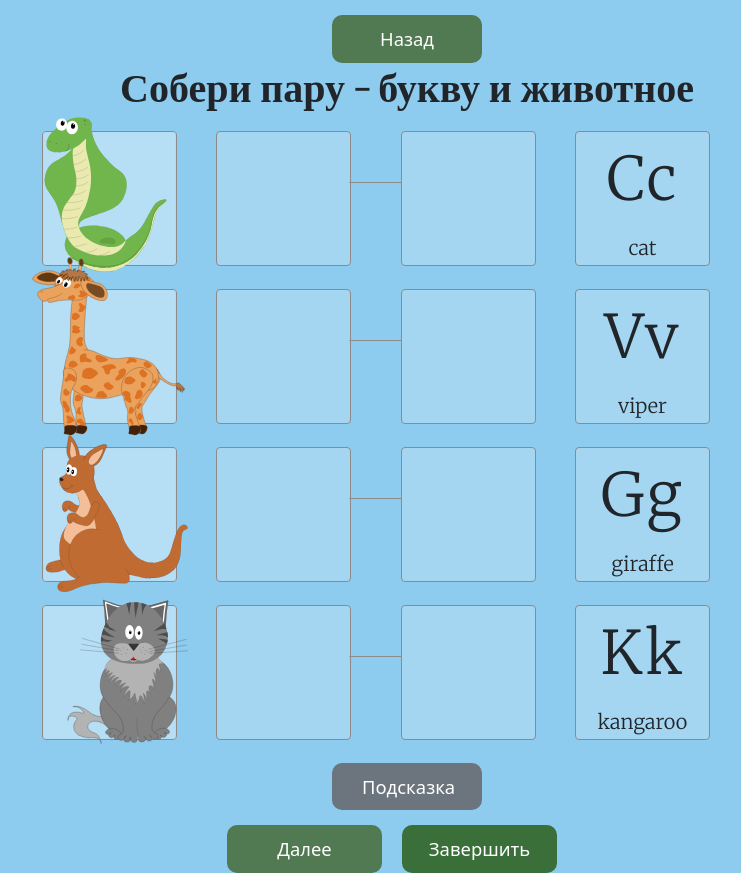
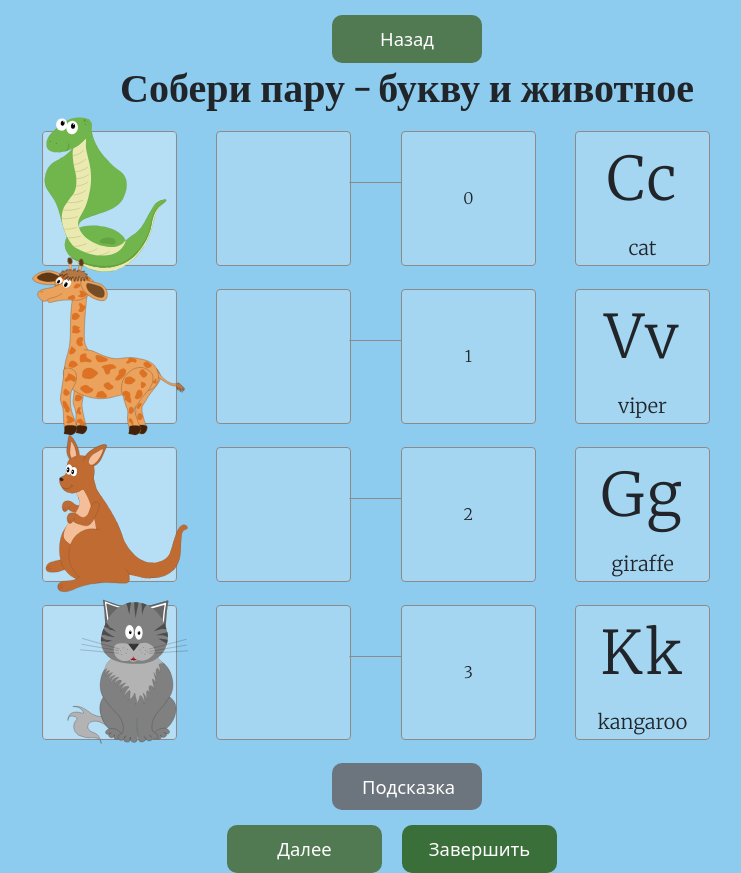
Before and after one commit to AnigalHub/DrawnSVGWithAnimation, a Vue app: page /collectCouple in a window 1280 px wide. Shown: the whole page, without its empty margins (263-1004 px from the left). Built offline with nearby package versions, Linux system fonts and the light colour scheme; a web font is replaced by a local one.

Commit message:
изменен onDrop

```diff
--- a/src/components/collectCouple.vue
+++ b/src/components/collectCouple.vue
@@ -3,7 +3,7 @@
         <router-link :to="{name: 'GameMenu'}" tag="button" class="back">Назад</router-link>
         <div id="content">
             <h1>Собери пару - букву и животное</h1>
-            <b-row v-for="(letter,index) in currentSvgs" :key="index" :id="index">
+            <b-row v-for="(letter,index) in currentSvgs" :key="index" :id="index" >
                 <b-col>
                     <div class="card" draggable @dragstart="startDrag($event,currentSvgs[index].letter,index)">
                         <div class="animal" >
@@ -12,17 +12,24 @@
                     </div>
                 </b-col>
                 <b-col>
-                    <div class="card" @dragover.prevent @dragenter.prevent @drop="onDrop($event, letterWords)">
-                        {{letterWords[index]}}</div>
+                    <div class="card" @dragover.prevent @dragenter.prevent @drop="onDrop($event, arraySvgs)">
+                        {{arraySvgs[index]}}</div>
                 </b-col>
                 <b-col>
                     <hr size=3.5px>
                 </b-col>
                 <b-col>
-                    <div class="card" @dragover.prevent @dragenter.prevent @drop="onDrop($event, letterWords)">{{letterWords[index]}}</div>
+                    <div class="card" @dragover.prevent @dragenter.prevent @drop="onDrop($event,arrayWords,index)">
+                        <div>
+                            {{index}}
+                        </div>
+                        <div>
+                            {{arrayWords[index]}}
+                        </div>
+                    </div>
                 </b-col>
                 <b-col>
-                    <div class="card"   draggable @dragstart="startDrag($event,lettersSvgs[index].letter,index)">
+                    <div class="card"  draggable @dragstart="startDrag($event,lettersSvgs[index])">
                         <div class="letters"> {{lettersSvgs[index].letter}}</div>
                         <br>
                         <div class="name_animals">{{lettersSvgs[index].letters.join('')}}</div>
@@ -70,22 +77,26 @@
                 svgsAmount: 4,
                 currentSvgs: [],
                 lettersSvgs:[],
-                letterWords:[],
+                arrayWords: [],
+                arraySvgs:[],
             }
         },
         methods:{
-            startDrag(evt,item,id){
+            startDrag(evt,item){
                 evt.dataTransfer.dropEffect = 'move'
                 evt.dataTransfer.effectAllowed = 'move'
-                evt.dataTransfer.setData('letter', JSON.stringify({item:item,id:id}))
+                evt.dataTransfer.setData('letter', JSON.stringify({item:item}))
+                console.log(item)
 
             },
-            onDrop(evt,list){
+            onDrop(evt,list,id){
+                console.log(evt)
                 const data = evt.dataTransfer.getData('letter')
                 let parsedData = JSON.parse(data)
-                list[evt.toElement.id]=parsedData.item
-                console.log(list[evt.toElement.id])
+                list[id]=parsedData.item
                 console.log(list)
+                console.log(id)
+                console.log(list[id])
             },
             showModal(){
                 this.$refs['modalEnd'].show()
```
